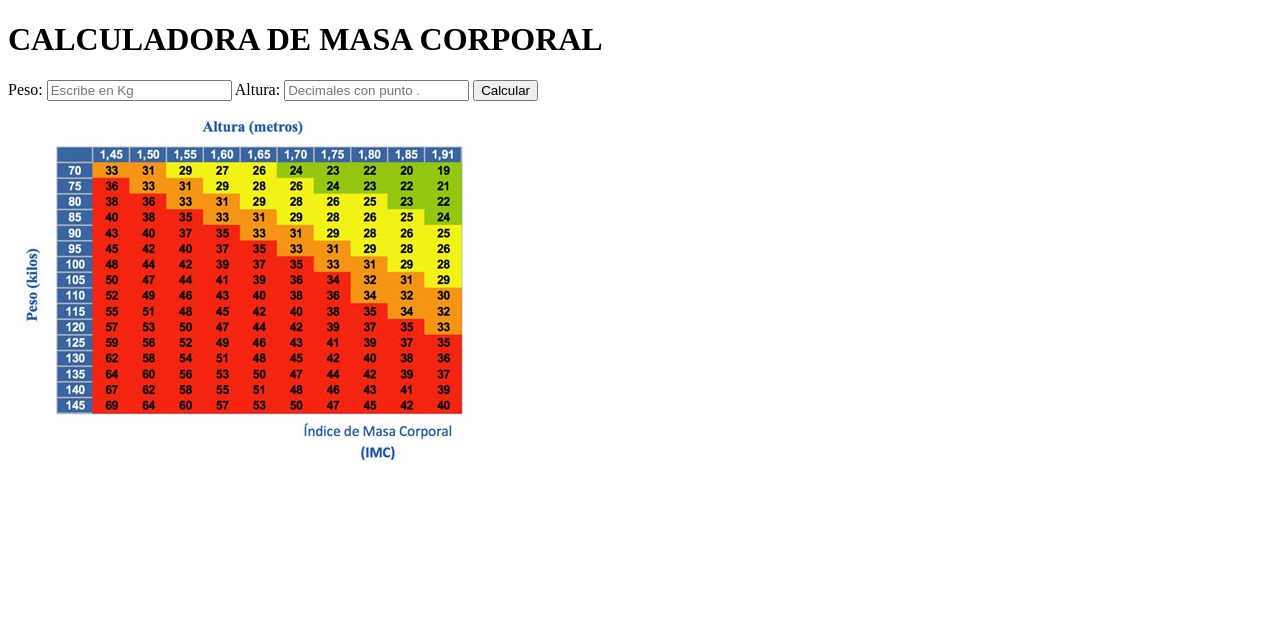
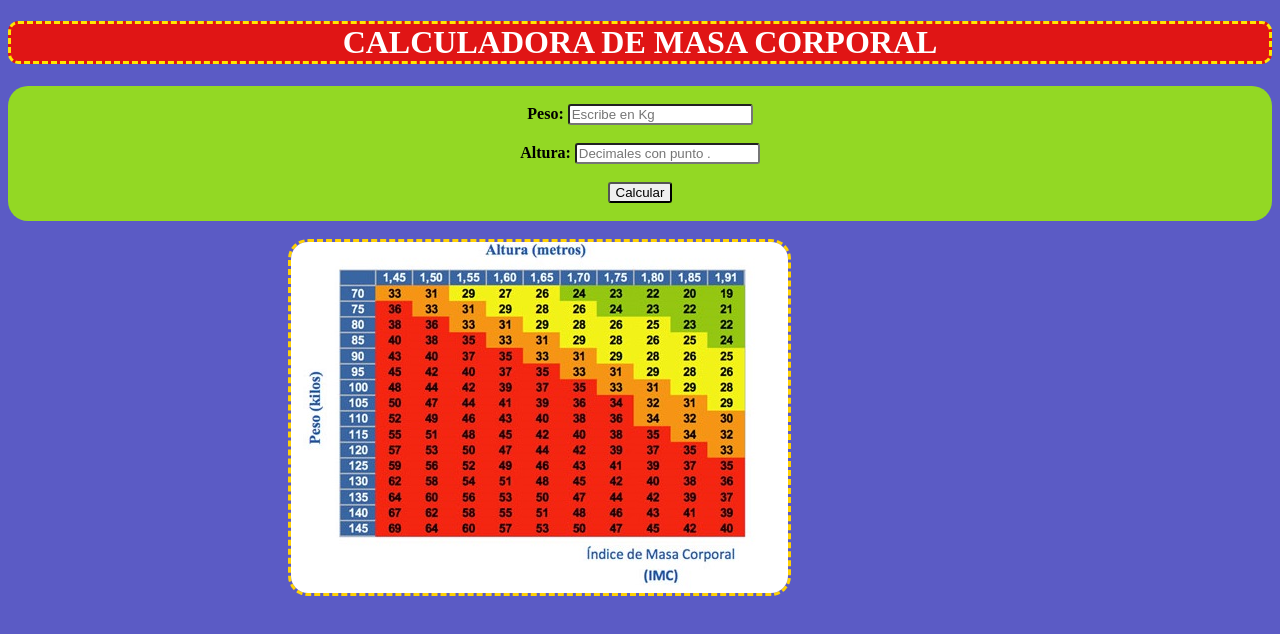
Before and after one commit to Nataliahh2000/imc, a plain HTML site: page index.html in a window 1280 px wide. Drawn offline with Linux system fonts and the light colour scheme.

Commit message:
actualizacion

```diff
--- /dev/null
+++ b/estilos.css
@@ -0,0 +1,54 @@
+/*Para darle color a la fuente de la letra y al fondo del encabezado*/
+h1{
+    color:rgb(255, 255, 255);
+    background-color: #e01515;
+}
+
+/*Para darle color al fondo*/
+body{
+    background-color: rgb(91, 91, 197);
+}
+
+/*Para alinear el texto del encabezado*/
+h1{
+    text-align: center;
+}
+
+/*Para color, estilo y radio al encabezado*/
+h1{
+    border-color: rgb(255, 230, 0);
+     border-style:dashed;
+     border-radius: 10px;
+
+    }
+
+/*Para ponerle margen a la imagen*/
+img{
+    margin: 0px 280px;
+}
+
+/*Para adaptarlo a la opción del móvil*/
+@media only screen and (max-width: 550px) {
+    img {
+
+        margin: 50px; /* Centra horizontalmente en dispositivos móviles */
+        width: 70%;     /* Ajusta el ancho de la imagen para pantallas pequeñas */
+    }
+}
+
+/*Para ponerle estilo al borde, radio y color*/
+img{
+    border-style:dashed ;
+    border-color: rgb(255, 209, 3);
+    border-radius: 20px;
+}
+
+/*Para darle estilo al formulario*/
+form{
+    text-align: center;
+    background-color: rgb(147, 216, 36);
+    font-weight: bold;
+    border-radius: 20px;
+}
+
+input{border-radius: 3px;}
--- a/index.html
+++ b/index.html
@@ -4,20 +4,31 @@
     <meta charset="UTF-8">
     <meta name="viewport" content="width=device-width, initial-scale=1.0">
     <title>Calculadora</title>
+
+    <link rel="stylesheet" href="estilos.css">
+
 </head>
 <body>
 
     <h1>CALCULADORA DE MASA CORPORAL</h1>
 
     <form action="">
+
+        <br>
+
        <label for="txtPeso"> Peso: </label>
        <input type="text" id="txtPeso" placeholder="Escribe en Kg">
 
+       <br> <br>
+
        <label for="txtAltura"> Altura: </label>
-       <input type="text" id="txtAltura" placeholder="Decimales con punto .">
+       <input type="text"  id="txtAltura" placeholder="Decimales con punto .">
+
+       <br> <br>
 
        <input type="submit" id="btnCalcular" value="Calcular">
 
+        <br> <br>
     </form>
 
     <br>
```
